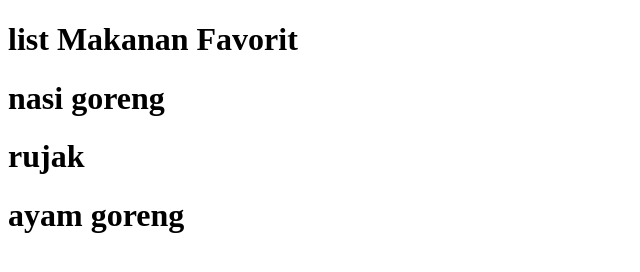
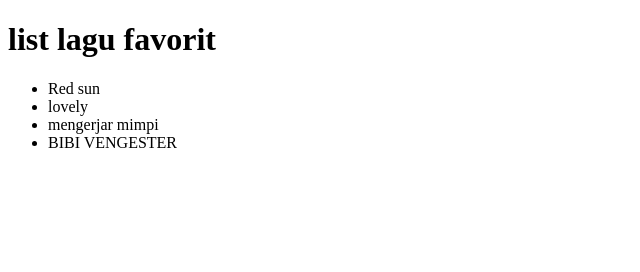
Before and after one commit to RafaulCoding/PPLG1_BRANCH, a plain HTML site: page index.html in a window 1280 px wide. Shown: the whole page, without its empty margins (0-640 px from the left). Drawn offline with Linux system fonts and the light colour scheme.

Commit message:
commit kedua

```diff
--- a/index.html
+++ b/index.html
@@ -6,9 +6,12 @@
     <title>Document</title>
   </head>
   <body>
-    <h1>list Makanan Favorit</h1>
-    <h1>nasi goreng</h1>
-    <h1>rujak</h1>
-    <h1>ayam goreng</h1>
+    <h1>list lagu favorit </h1>
+    <ul>
+      <li> Red sun </li>
+      <li> lovely </li>
+      <li> mengerjar mimpi </li>
+      <li> BIBI VENGESTER </li>
+    </ul>
   </body>
 </html>
```
